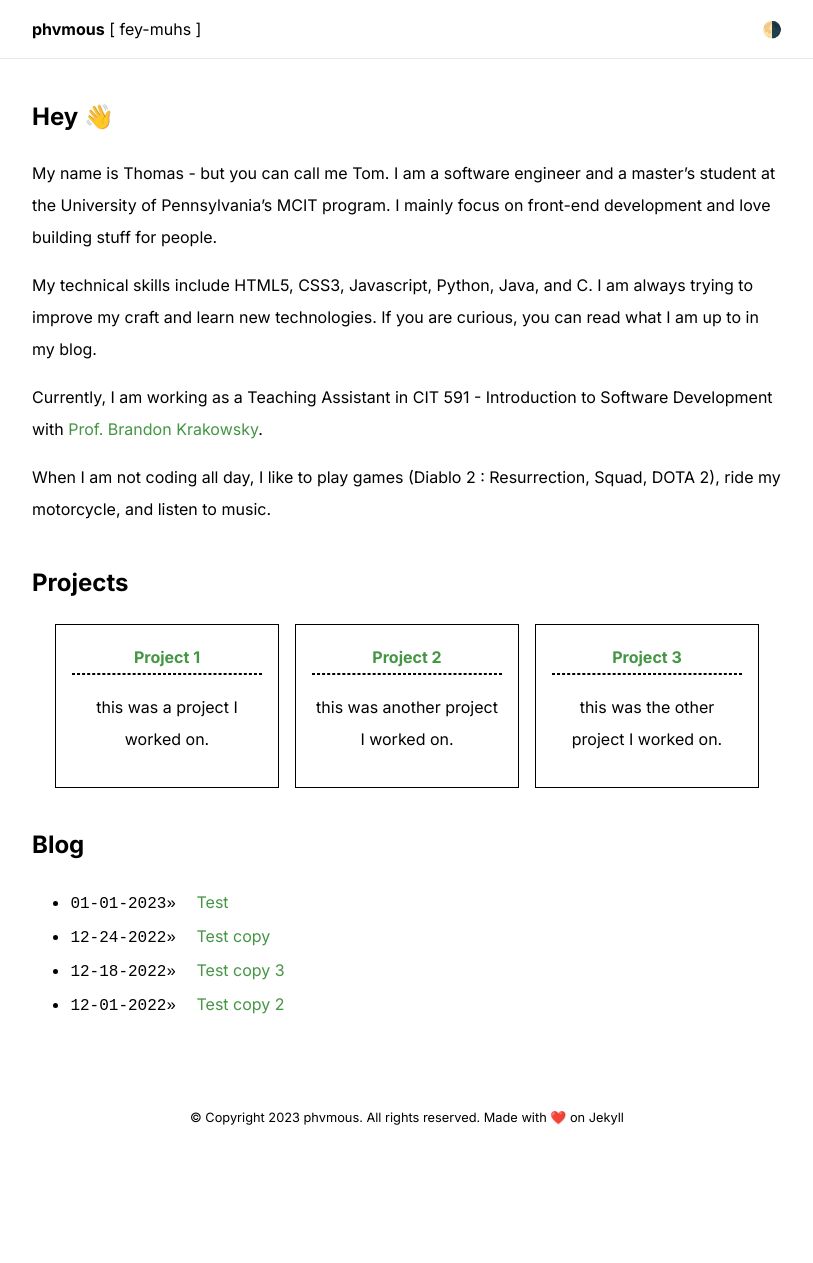
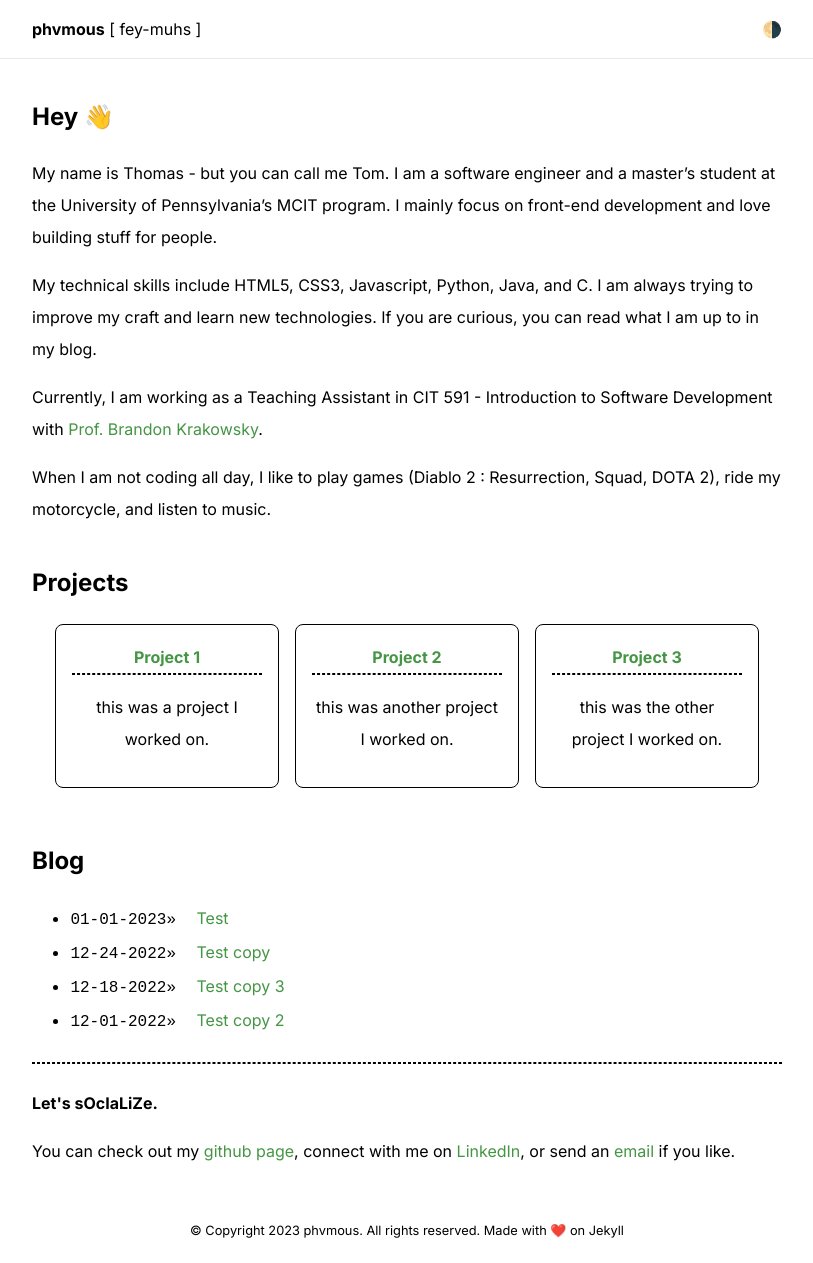
Before and after one commit to phvmous/minnie, a Jekyll site: the page built from index.md, in a window 1280 px wide. Shown: the whole page, without its empty margins (233-1046 px from the left). Built offline with Jekyll 4.4.1, drawn with Linux system fonts in a browser that asks for light colours; our own code applies the rules of GitHub Pages for plain Markdown files; before the commit the page ends 1150 px from its top, so only the background shows below that.

Commit message:
finished implementing homepage

```diff
--- a/_config.yml
+++ b/_config.yml
@@ -17,6 +17,9 @@ lang: en # language setting, i.e. en for English, fr for French
 #######################
 remote_theme: phvmous/minnie
 url: https://phvmous.github.io # the hostname of your site, i.e. if Github pages then https://your-username.github.io
+github: phvmous
+linkedin: phamous
+
 
 plugins:
   - jekyll-seo-tag
--- a/_layouts/home.html
+++ b/_layouts/home.html
@@ -39,4 +39,11 @@ layout: default
 {% else %}
 <p>populate this lonely blog with some posts will ya?</p>
 {% endif %}
+<hr>
 </section>
+
+<!-- contact -->
+<section>
+    <h4>Let's sOcIaLiZe.</h4>
+    <p>You can check out my <a href="https://github.com/{{ site.github }}">github page</a>, connect with me on <a href="https://linkedin.com/in/{{ site.linkedin }}">LinkedIn</a>, or send an <a href="mailto:{{ site.email }}">email</a> if you like. </p>
+</section>
--- a/_sass/minnie.scss
+++ b/_sass/minnie.scss
@@ -52,7 +52,7 @@ table, th, td {
 }
 
 code {
-    font-family: "Courier New";
+    font-family:'Courier New', Courier, monospace;
     font-size: 0.9rem;
 }
 
@@ -83,8 +83,12 @@ header > nav > a > span, main > section:nth-child(2) > ul > li > a {
     font-weight: bold;
 }
 
+header > nav > ul > li, main > section:nth-child(4) > ul > li {
+    display: inline-block;
+}
+
 header > nav > ul > li {
-    display: inline-block;
+    margin-left: 1em;
 }
 
 header > nav, main > section:nth-child(2) > ul, footer {
@@ -110,7 +114,7 @@ main > section:nth-child(2) > ul, footer {
 
 footer {
     height: 4em;
-    margin-top: 4em;
+    margin-top: 2em;
 }
 
 footer > span {
@@ -124,10 +128,12 @@ main > section:nth-child(2) > ul {
 main > section:nth-child(2) > ul > li {
     padding: 1em;
     border: 1px solid #000;
+    border-radius: 0.5em;
     width: 14em;
     text-align: center;
     margin-right: 0.5em;
     margin-left: 0.5em;
+    margin-bottom: 1em;
 }
 
 main > section:nth-child(3) > ul > li > span {
@@ -137,6 +143,7 @@ main > section:nth-child(3) > ul > li > span {
 
 main > section:nth-child(3) > ul {
     margin-left: 2.4em;
+    margin-bottom: 1.5em;
 }
 
 main > section:nth-child(3) > ul li {
```
